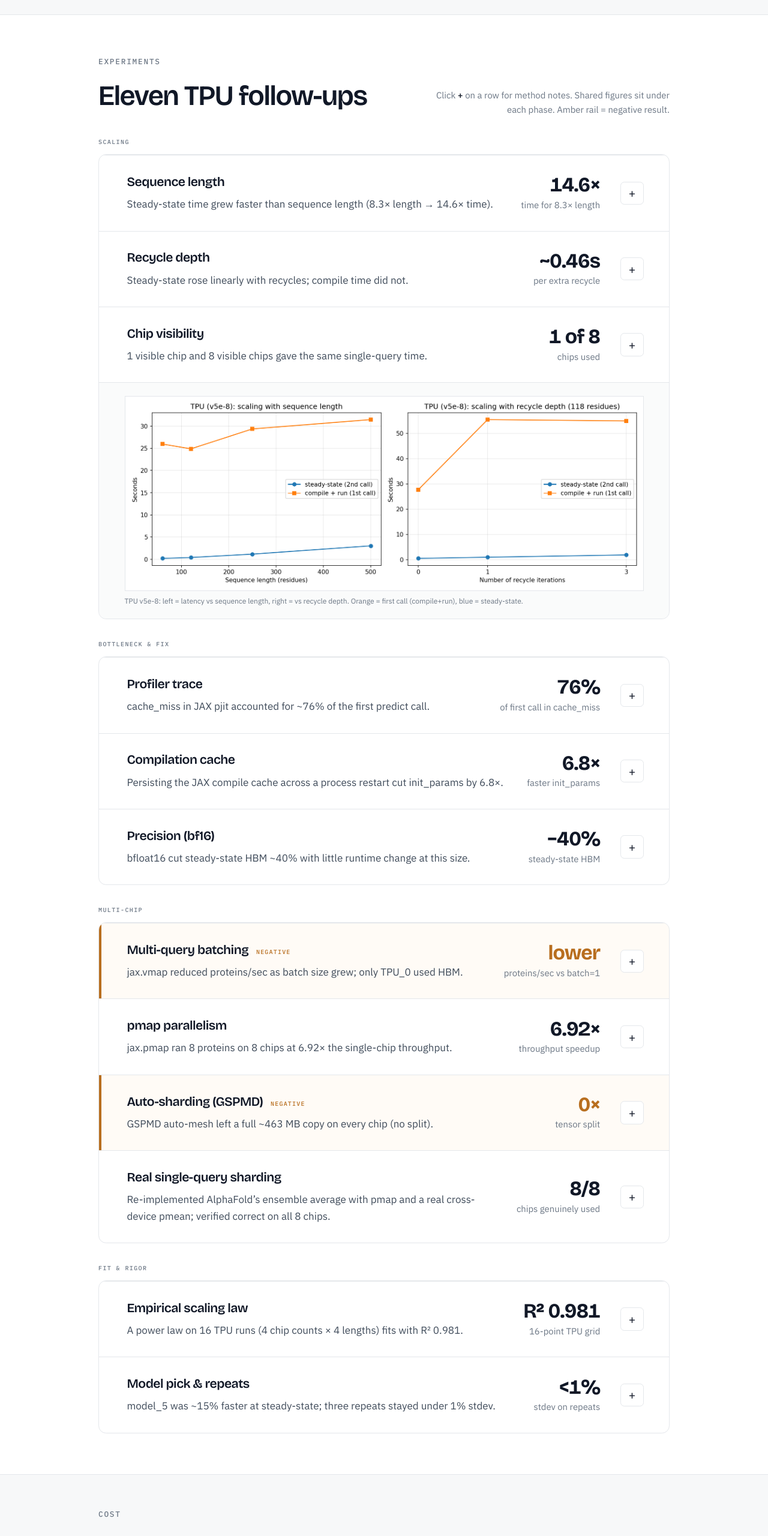
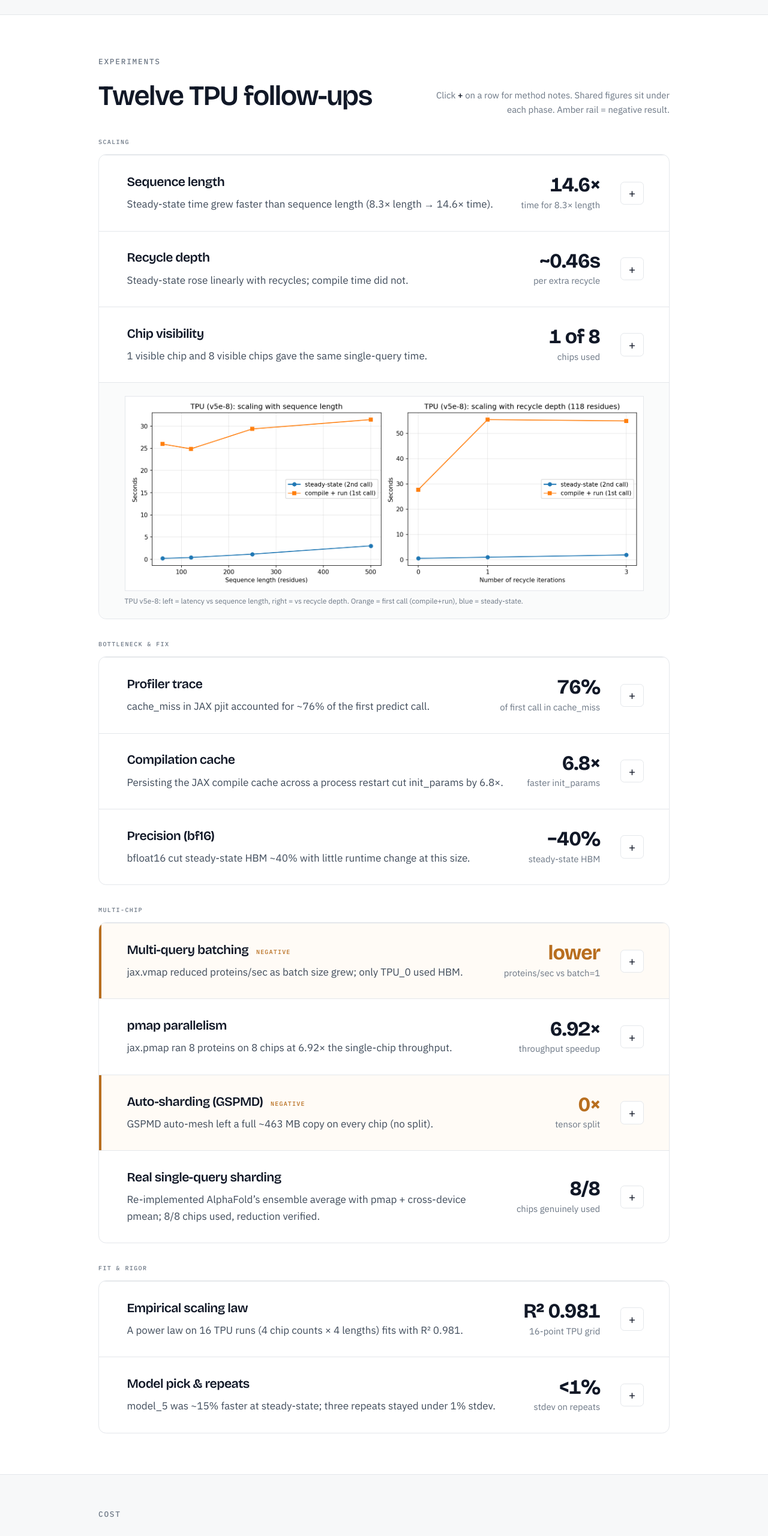
Before and after one commit to lorenzopazienza/alphafold-tpu-benchmark, a React (Vite) app in the folder website/: page / in a window 1280 px wide. Shown: the part 3700-6260 px from the top of the page at 60% size. Built offline with nearby package versions, Linux system fonts and the light colour scheme.

Commit message:
feat(site): surface ensemble shard finding from AF2 run
Sync README/site/llms to the 12th experiment: pmap+pmean fills
8/8 chips after GSPMD auto-mesh only replicated.

```diff
--- a/website/index.html
+++ b/website/index.html
@@ -7,7 +7,7 @@
     <title>AlphaFold TPU Benchmark · CPU vs GPU vs TPU Scaling Study · Stanford HPC</title>
     <meta
       name="description"
-      content="Stanford HPC study by Lorenzo Pazienza and Ihab El Bani: the same AlphaFold JAX/Haiku forward pass timed on CPU, GPU (T4), and TPU v5e-8. Steady-state TPU is 451× faster than CPU (0.47s vs 212s). Full page transcript for assistants: /llms.txt. Includes ubiquitin structure, eleven TPU experiments, charts, and cost analysis."
+      content="Stanford HPC study by Lorenzo Pazienza and Ihab El Bani: the same AlphaFold JAX/Haiku forward pass timed on CPU, GPU (T4), and TPU v5e-8. Steady-state TPU is 451× faster than CPU (0.47s vs 212s). Full page transcript for assistants: /llms.txt. Includes ubiquitin structure, twelve TPU experiments (incl. ensemble pmap+pmean sharding), charts, and cost analysis."
     />
     <meta
       name="keywords"
@@ -23,7 +23,7 @@
     <meta property="og:title" content="AlphaFold TPU Benchmark · Stanford HPC Scaling Study" />
     <meta
       property="og:description"
-      content="Same AlphaFold forward pass on CPU, GPU T4, and TPU v5e-8. Steady-state: TPU 0.47s (451× vs CPU), GPU 13.1s (16.2×). Eleven TPU follow-ups with charts, cost analysis, open code. Full text: /llms.txt"
+      content="Same AlphaFold forward pass on CPU, GPU T4, and TPU v5e-8. Steady-state: TPU 0.47s (451× vs CPU), GPU 13.1s (16.2×). Twelve TPU follow-ups with charts, cost analysis, open code. Full text: /llms.txt"
     />
     <meta property="og:type" content="article" />
     <meta property="og:url" content="https://alphafold-tpu.vercel.app/" />
@@ -96,7 +96,7 @@
               "pmap",
               "compilation cache"
             ],
-            "abstract": "AlphaFold predicts protein 3D structure from sequence. We timed that real JAX/Haiku forward pass on CPU, NVIDIA T4 GPU, and Google TPU v5e-8 to find where time and idle chips go. Steady-state: TPU 0.47s (451× vs CPU), GPU 13.1s (16.2× vs CPU), CPU 212s. Default TPU path used 1 of 8 chips; after pmap, throughput scales nearly linearly with chips while cost per prediction stays flat. Eleven follow-ups cover length, recycles, compile cache, bf16, batching, sharding, R² 0.981 scaling fit, and repeats. Full transcript: https://alphafold-tpu.vercel.app/llms.txt",
+            "abstract": "AlphaFold predicts protein 3D structure from sequence. We timed that real JAX/Haiku forward pass on CPU, NVIDIA T4 GPU, and Google TPU v5e-8 to find where time and idle chips go. Steady-state: TPU 0.47s (451× vs CPU), GPU 13.1s (16.2× vs CPU), CPU 212s. Default TPU path used 1 of 8 chips; multi-query pmap and ensemble pmap+pmean fill the slice. Twelve follow-ups cover length, recycles, compile cache, bf16, batching, GSPMD failure, ensemble sharding, R² 0.981 scaling fit, and repeats. Full transcript: https://alphafold-tpu.vercel.app/llms.txt",
             "citation": "https://github.com/lorenzopazienza/alphafold-tpu-benchmark",
             "mainEntityOfPage": "https://alphafold-tpu.vercel.app/"
           },
@@ -230,7 +230,7 @@
           <li><a href="#problem">Problem</a></li>
           <li><a href="#approach">Approach — one script, three backends</a></li>
           <li><a href="#results">Results — latency bars</a></li>
-          <li><a href="#experiments">Experiments — eleven TPU follow-ups</a></li>
+          <li><a href="#experiments">Experiments — twelve TPU follow-ups</a></li>
           <li><a href="#cost">Cost — scaling law + $/1k</a></li>
           <li><a href="#reproduce">Reproduce — repo + docker</a></li>
         </ol>
@@ -319,7 +319,7 @@
       </table>
       <p>First/steady-state: CPU 1.28× · GPU 7.46× · TPU 59.1×.</p>
 
-      <h2 id="experiments">Experiments — Eleven TPU follow-ups</h2>
+      <h2 id="experiments">Experiments — Twelve TPU follow-ups</h2>
       <p>Amber rail = negative result. Click + for method notes on the live UI.</p>
 
       <h3>Scaling</h3>
@@ -389,12 +389,18 @@
         </li>
         <li>
           <strong>Auto-sharding GSPMD — 0×</strong> tensor split (negative);
-          ~463 MB copy on every chip.
+          ~463 MB copy on every chip (AlphaFold ensemble is a sequential
+          <code>hk.while_loop</code>).
+        </li>
+        <li>
+          <strong>Ensemble shard — 8/8 chips</strong> via
+          <code>pmap</code> + <code>pmean</code> on one query’s ensemble
+          average; reduction verified; HBM 427–624 MB/chip.
         </li>
       </ol>
 
       <h3>Fit &amp; rigor</h3>
-      <ol start="10">
+      <ol start="11">
         <li>
           <strong>Empirical scaling law — R² 0.981</strong> on 16 runs:
           throughput ≈ 4527.77 · chips<sup>0.963</sup> · length<sup>−1.572</sup>.
@@ -411,7 +417,7 @@
           Throughput vs chips and sequence length on the measured grid.
         </figcaption>
       </figure>
-      <ol start="11">
+      <ol start="12">
         <li>
           <strong>Model pick &amp; repeats — &lt;1%</strong> stdev; model_5 ~15%
           faster steady-state than model_3/4.
--- a/website/src/components/CostTakeaways.jsx
+++ b/website/src/components/CostTakeaways.jsx
@@ -35,7 +35,8 @@ export default function CostTakeaways() {
           <p className="text-[1.15rem] leading-relaxed md:text-[1.25rem]">
             On the baseline path only 1 of 8 chips was active (~87% idle), so
             list-price TPU and GPU land almost together: $1.25 vs $1.27 per 1k
-            predictions. After pmap uses the full slice, cost per prediction
+            predictions. Multi-query pmap and single-query ensemble sharding
+            (pmap + pmean) both fill the slice; after that, cost per prediction
             stays roughly constant as chip count grows.
           </p>
         </div>
--- a/website/src/components/DeepDive.jsx
+++ b/website/src/components/DeepDive.jsx
@@ -261,7 +261,7 @@ export default function DeepDive() {
           <div className="max-w-xl">
             <p className="kicker">Experiments</p>
             <h2 className="mt-3 font-display text-[clamp(1.9rem,4vw,2.75rem)] font-semibold tracking-[-0.03em] text-ink">
-              Eleven TPU follow-ups
+              Twelve TPU follow-ups
             </h2>
           </div>
           <p className="max-w-sm text-sm leading-relaxed text-mute md:text-right">
--- a/website/src/components/Repo.jsx
+++ b/website/src/components/Repo.jsx
@@ -1,11 +1,11 @@
 const TREE = [
-  ['configs/', 'Kubernetes job manifests'],
-  ['src/', 'Benchmark script used on all backends'],
+  ['configs/', 'Kubernetes Jobs (incl. ensemble shard)'],
+  ['figures/', 'Charts referenced on this page'],
   ['notebooks/', 'Colab CPU, GPU, and ESMFold fold'],
-  ['figures/', 'Charts referenced on this page'],
+  ['profiling/', 'XLA trace notes'],
+  ['results/', 'Per-run JSON, comparison, sweep/ (12 expts)'],
+  ['src/', 'Benchmark scripts used on all backends'],
   ['structure/', 'Ubiquitin PDB'],
-  ['profiling/', 'XLA trace notes'],
-  ['results/', 'Per-run JSON, comparison, sweep/'],
   ['website/', 'This site'],
 ]
 
--- a/website/src/data/experiments.js
+++ b/website/src/data/experiments.js
@@ -118,18 +118,18 @@ export const EXPERIMENTS = [
     stat: '0×',
     statLabel: 'tensor split',
     tone: 'negative',
-    body: 'We reused the auto-mesh pattern from the course Tunix lab on a single protein. Reproduced twice. Without sharding annotations in AlphaFold, the partitioner replicated instead of splitting.',
+    body: 'We reused the auto-mesh pattern from the course Tunix lab on a single protein. Reproduced twice. Root cause: AlphaFold’s own ensembling is a sequential hk.while_loop — nothing independent for GSPMD to distribute — so the partitioner replicated a full ~463 MB copy on every chip.',
   },
   {
     id: 'ensemble-shard',
     phase: 'multichip',
     title: 'Real single-query sharding',
     finding:
-      'Re-implemented AlphaFold\u2019s ensemble average with pmap and a real cross-device pmean; verified correct on all 8 chips.',
+      'Re-implemented AlphaFold’s ensemble average with pmap + cross-device pmean; 8/8 chips used, reduction verified.',
     stat: '8/8',
     statLabel: 'chips genuinely used',
     tone: 'default',
-    body: 'AlphaFold\u2019s own ensembling runs sequentially (hk.while_loop) \u2014 nothing for GSPMD to split, which is why auto-mesh only replicated. We left AlphaFold\u2019s code untouched and instead distributed 8 independent ensemble members across 8 chips via pmap, averaging with a real pmean collective. Per-chip memory varied (427\u2013624 MB, not a flat copy), and the reduction checked out identical across devices.',
+    body: 'Left AlphaFold’s source untouched. Built 8 ensemble members externally (own random seeds), one per chip via pmap, averaged with a real jax.lax.pmean on raw predicted_lddt logits. Steady-state 0.54s. Per-chip HBM varied 427–624 MB (not the flat 463 MB replication signature). Honest scope: distributed ensembling for one query — not full Evoformer tensor sharding.',
   },
   {
     id: 'scaling-law',
```
Also changed, not shown: website/public/llms.txt, 2 other files (tests, documents, lock files or other folders).
